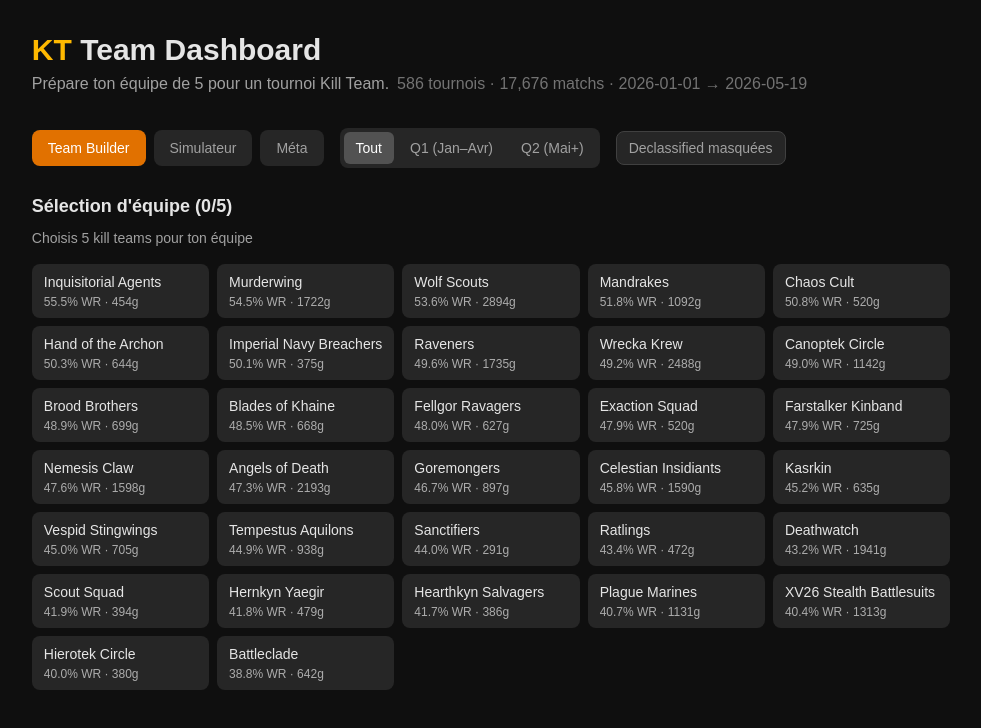
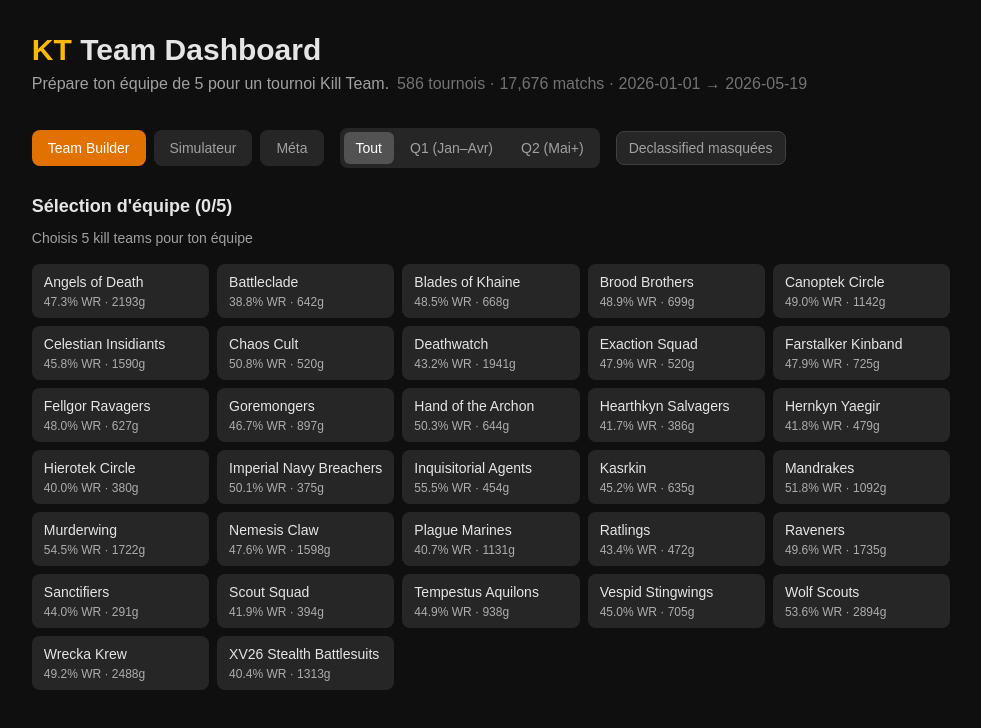
Before and after one commit to reveur81/kt-team-dashboard, a Next.js app: page / in a window 1280 px wide. Shown: the top 728 px of the page, without its empty margins (149-1130 px from the left). Built offline with nearby package versions, Linux system fonts and the light colour scheme.

Commit message:
Tri alphabétique des KT dans le picker

```diff
--- a/src/components/FactionPicker.tsx
+++ b/src/components/FactionPicker.tsx
@@ -24,7 +24,7 @@
         Choisis {maxSelections} kill teams pour ton équipe
       </p>
       <div className="grid grid-cols-2 sm:grid-cols-3 md:grid-cols-4 lg:grid-cols-5 gap-2">
-        {factions.map((f) => {
+        {[...factions].sort((a, b) => a.factionName.localeCompare(b.factionName)).map((f) => {
           const isSelected = selected.includes(f.factionName);
           const disabled = !isSelected && selected.length >= maxSelections;
           return (
```
